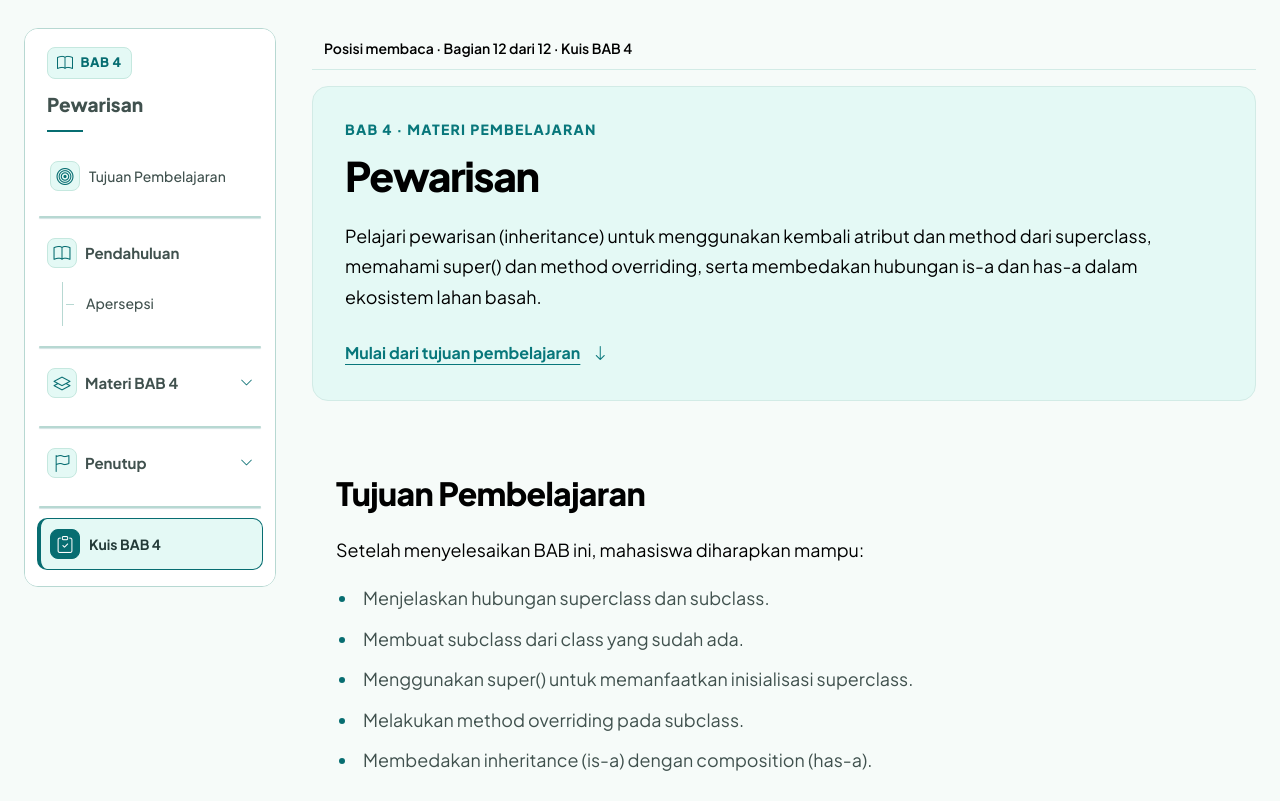
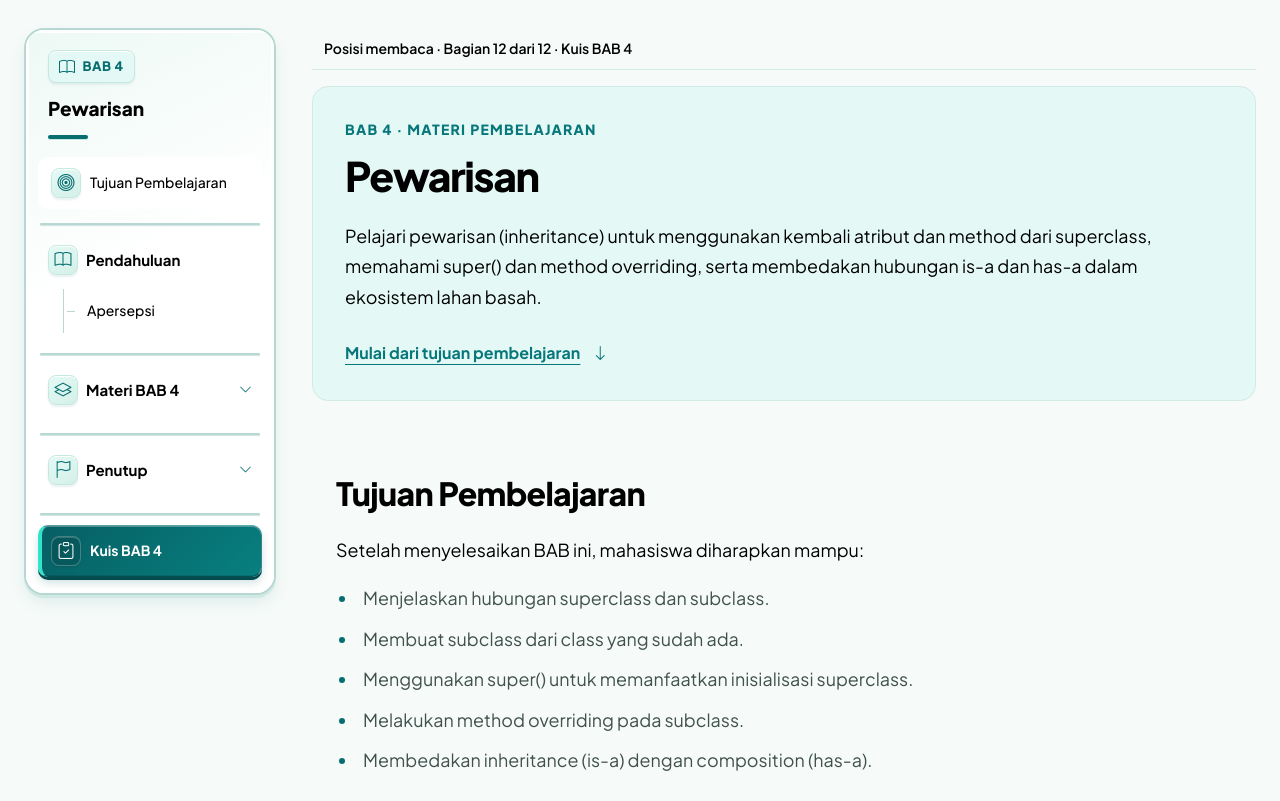
Before and after one commit to shufi7/OOPy, a Laravel app: page /materi/pewarisan in a window 1280 px wide. Shown: the part 184-985 px from the top of the page. Run offline with Laravel 12, Linux system fonts and the light colour scheme; the visitor is signed in with stand-in values (Sample User, id 1); data comes from the database, SQL or seed files in the repository; data that the repository does not hold is empty; parts of the project's set-up code (start-up, migrations or seed data) failed here and were passed over; some libraries are stand-ins or nearby versions.

Commit message:
memperbaiki tampilan

```diff
--- a/public/css/oopy/material/navigation.css
+++ b/public/css/oopy/material/navigation.css
@@ -1,41 +1,45 @@
 .oopy-material .material-sidebar {
-    --toc-text: var(--oopy-text);
+    --toc-text: #000000;
+    --toc-active-start: #065F63;
+    --toc-active-end: #087F80;
     --toc-divider: #B7D8D2;
     position: sticky;
     top: 24px;
     min-width: 0;
 }
-.oopy-material .material-toc { background: var(--oopy-surface); border: 1px solid var(--toc-divider); border-radius: 14px; overflow: hidden; }
+.oopy-material .material-toc { background: #F3FBF9; border: 2px solid var(--toc-divider); border-radius: 20px; overflow: hidden; box-shadow: inset 0 0 0 3px #FFFFFF, 0 3px 0 #D0E9E3, 0 8px 16px rgb(6 95 99 / 9%); }
 .oopy-material .material-toc summary { list-style: none; cursor: pointer; }
 .oopy-material .material-toc summary::-webkit-details-marker { display: none; }
 .oopy-material .material-toc > summary { display: none; align-items: center; justify-content: space-between; gap: 12px; min-height: 52px; padding: 16px 20px; color: var(--toc-text); font-weight: 700; font-size: .9375rem; line-height: 1.4; }
 .oopy-material .material-toc-chevron { flex-shrink: 0; color: var(--oopy-action); font-size: .8125rem; transition: transform .15s ease; }
 .oopy-material .material-toc[open] > summary > .material-toc-chevron, .oopy-material .material-toc-group[open] > summary > .material-toc-chevron { transform: rotate(180deg); }
-.oopy-material #chapter-navigation { padding: 18px 12px 16px; max-height: calc(100dvh - 48px); overflow-y: auto; overflow-x: hidden; scrollbar-width: thin; scrollbar-color: var(--toc-divider) transparent; background: var(--oopy-surface); }
-.oopy-material .material-sidebar .material-eyebrow { display: inline-flex; align-items: center; gap: 7px; width: fit-content; padding: 5px 9px; margin: 0 10px 12px; border: 1px solid #C5E8DF; border-radius: 8px; background: #E4F9F5; color: var(--oopy-action); font-size: .8125rem; font-weight: 800; letter-spacing: .04em; }
+.oopy-material #chapter-navigation { padding: 20px 12px 16px; max-height: calc(100dvh - 48px); overflow-y: auto; overflow-x: hidden; scrollbar-width: thin; scrollbar-color: var(--toc-divider) transparent; background: linear-gradient(155deg, #EDF9F5, #FFFFFF 260px); box-shadow: inset 0 0 0 3px #FFFFFF; }
+.oopy-material .material-sidebar .material-eyebrow { display: inline-flex; align-items: center; gap: 7px; width: fit-content; padding: 6px 10px; margin: 0 10px 12px; border: 1px solid #C5E8DF; border-radius: 8px; background: #E4F9F5; box-shadow: inset 0 1px 0 #FFFFFF, 0 2px 2px rgb(6 95 99 / 8%); color: var(--oopy-action); font-size: .8125rem; font-weight: 800; letter-spacing: .04em; }
 .oopy-material .material-sidebar .material-eyebrow > i { font-size: 1rem; line-height: 1; }
 .oopy-material .material-sidebar-title { padding: 0 10px; margin: 0 0 18px; color: var(--toc-text); font-size: 1.1875rem; line-height: 1.45; font-weight: 800; overflow-wrap: anywhere; }
-.oopy-material .material-sidebar-title::after { content: ''; display: block; width: 36px; height: 2px; margin-top: 12px; background: var(--oopy-action); }
+.oopy-material .material-sidebar-title::after { content: ''; display: block; width: 40px; height: 4px; margin-top: 12px; border-radius: 3px; background: var(--oopy-action); box-shadow: 0 1px 0 #C5E8DF; }
 .oopy-material .material-toc ol { display: grid; gap: 4px; list-style: none; padding: 0; margin: 0; }
 .oopy-material .material-toc nav a { display: block; min-height: 44px; padding: 10px 12px; border: 1px solid transparent; border-left-width: 4px; border-radius: 10px; background: var(--oopy-surface); color: var(--toc-text); font-size: .9375rem; font-weight: 500; line-height: 1.5; text-decoration: none; overflow-wrap: anywhere; transition: background-color .15s ease, box-shadow .15s ease; }
 .oopy-material .material-toc nav a:hover { background: var(--oopy-brand-mint); }
 .oopy-material .material-toc nav a[aria-current='location'] {
-    border-color: var(--oopy-action);
-    border-left-color: var(--oopy-action);
-    background: var(--oopy-brand-mint);
-    color: var(--oopy-ink);
+    border-left-color: #30E3CA;
+    border-top-color: rgb(255 255 255 / 35%);
+    border-right-color: rgb(255 255 255 / 22%);
+    border-bottom-color: #054E52;
+    background: linear-gradient(135deg, var(--toc-active-start), var(--toc-active-end));
+    color: #FFFFFF;
     font-weight: 700;
-    box-shadow: none;
+    box-shadow: inset 0 1px 0 rgb(255 255 255 / 28%), inset 0 -1px 0 rgb(0 0 0 / 10%), 0 3px 0 #044C4F, 0 6px 9px rgb(6 95 99 / 18%);
 }
-.oopy-material .material-toc nav a[aria-current='location']:hover { background: #D8F1EB; }
+.oopy-material .material-toc nav a[aria-current='location']:hover { background: linear-gradient(135deg, #054E52, #076D71); box-shadow: inset 0 1px 0 rgb(255 255 255 / 30%), inset 0 -1px 0 rgb(0 0 0 / 12%), 0 2px 0 #044C4F, 0 5px 8px rgb(6 95 99 / 20%); }
 .oopy-material .material-toc-group, .oopy-material .material-toc-introduction, .oopy-material .material-toc-quiz { position: relative; margin-top: 10px; padding-top: 12px; }
 .oopy-material .material-toc-group::before, .oopy-material .material-toc-introduction::before, .oopy-material .material-toc-quiz::before { content: ''; position: absolute; top: 0; left: 2px; right: 2px; height: 2px; border-radius: 2px; background: var(--toc-divider); box-shadow: 0 -1px 0 #FFFFFF, 0 1px 1px rgb(6 95 99 / 18%); }
 .oopy-material .material-toc-group > summary, .oopy-material .material-toc-group-label { display: flex; align-items: center; justify-content: space-between; gap: 8px; min-height: 44px; padding: 10px; margin: 0 0 4px; border-radius: 10px; font-size: .9375rem; line-height: 1.5; font-weight: 700; color: var(--toc-text); }
 .oopy-material .material-toc-group-heading { display: flex; align-items: center; gap: 8px; min-width: 0; overflow-wrap: anywhere; }
-.oopy-material .material-toc-group-heading > i, .oopy-material .material-toc-primary-link > i { display: inline-grid; place-items: center; flex-shrink: 0; width: 30px; height: 30px; border: 1px solid #C5E8DF; border-radius: 8px; background: var(--oopy-brand-mint); color: var(--oopy-action); font-size: 1.0625rem; line-height: 1; }
+.oopy-material .material-toc-group-heading > i, .oopy-material .material-toc-primary-link > i { display: inline-grid; place-items: center; flex-shrink: 0; width: 30px; height: 30px; border: 1px solid #C5E8DF; border-radius: 8px; background: linear-gradient(145deg, #E4F9F5, #D5F0E8); box-shadow: inset 0 1px 0 #FFFFFF, 0 2px 2px rgb(6 95 99 / 9%); color: var(--oopy-action); font-size: 1.0625rem; line-height: 1; }
 .oopy-material .material-toc nav .material-toc-primary-link { display: flex; align-items: center; gap: 9px; padding: 10px 9px; font-size: .875rem; }
 .oopy-material .material-toc-primary-link > span { min-width: 0; }
-.oopy-material .material-toc-primary-link[aria-current='location'] > i { border-color: var(--oopy-action); background: var(--oopy-action); box-shadow: none; color: #FFFFFF; }
+.oopy-material .material-toc-primary-link[aria-current='location'] > i { border-color: rgb(255 255 255 / 25%); background: rgb(0 0 0 / 12%); box-shadow: inset 0 1px 0 rgb(255 255 255 / 18%), 0 1px 2px rgb(0 0 0 / 10%); color: #FFFFFF; }
 .oopy-material .material-toc-group[open] > summary { background: #EAF7F2; }
 .oopy-material .material-toc-group > summary:hover { background: var(--oopy-brand-mint); }
 .oopy-material .material-toc .material-toc-submenu { margin: 0 0 6px 25px; padding-left: 9px; border-left: 1px solid var(--toc-divider); }
```
